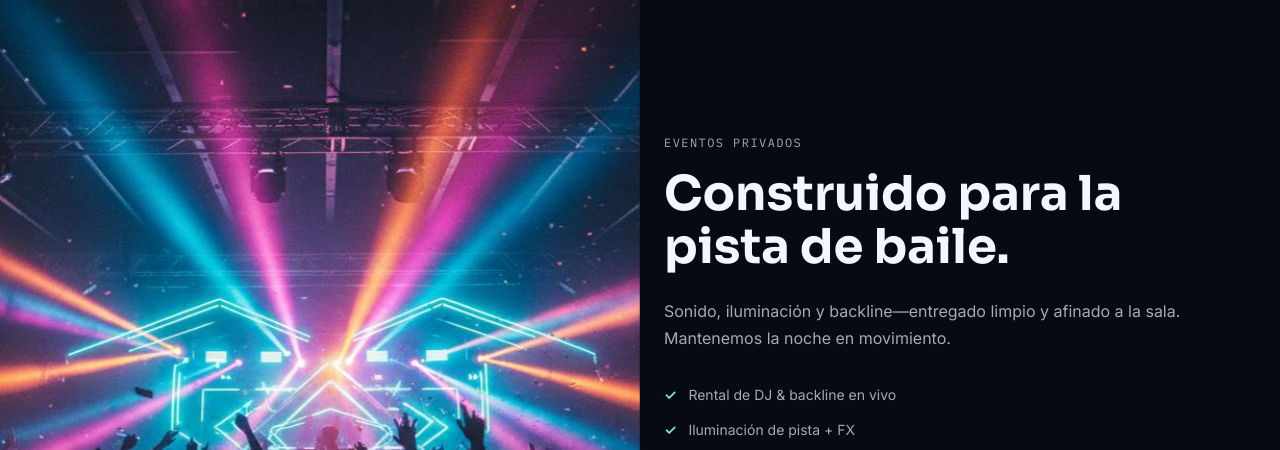
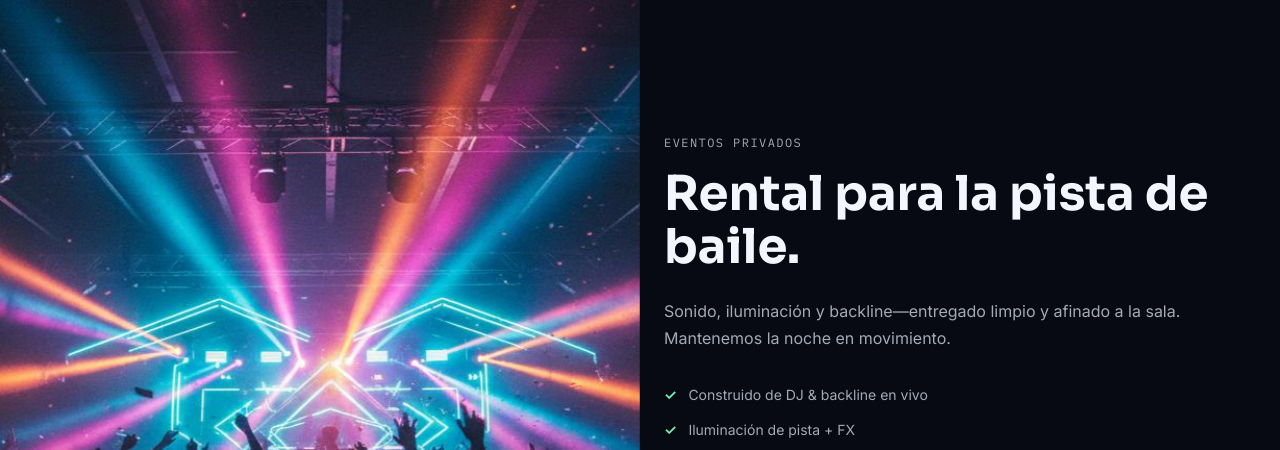
Before and after one commit to insideproevents/inside.lab, a website: page public/index.html in a window 1280 px wide. Shown: the part 2384-2834 px from the top of the page. Drawn offline with Linux system fonts and the light colour scheme; files whose address does not match are found by name.

Commit message:
docs(public): update eventos privados copy for clarity

```diff
--- a/public/index.html
+++ b/public/index.html
@@ -143,10 +143,10 @@
     </div>
     <div class="split-content">
       <p class="section-label">Eventos Privados</p>
-      <h2 class="section-title">Construido para la pista de baile.</h2>
+      <h2 class="section-title">Rental para la pista de baile.</h2>
       <p class="split-text">Sonido, iluminación y backline—entregado limpio y afinado a la sala. Mantenemos la noche en movimiento.</p>
       <ul class="feature-list">
-        <li><span class="check">✓</span> Rental de DJ & backline en vivo</li>
+        <li><span class="check">✓</span> Construido de DJ & backline en vivo</li>
         <li><span class="check">✓</span> Iluminación de pista + FX</li>
         <li><span class="check">✓</span> Setup, soundcheck & técnico on-site</li>
       </ul>
```
